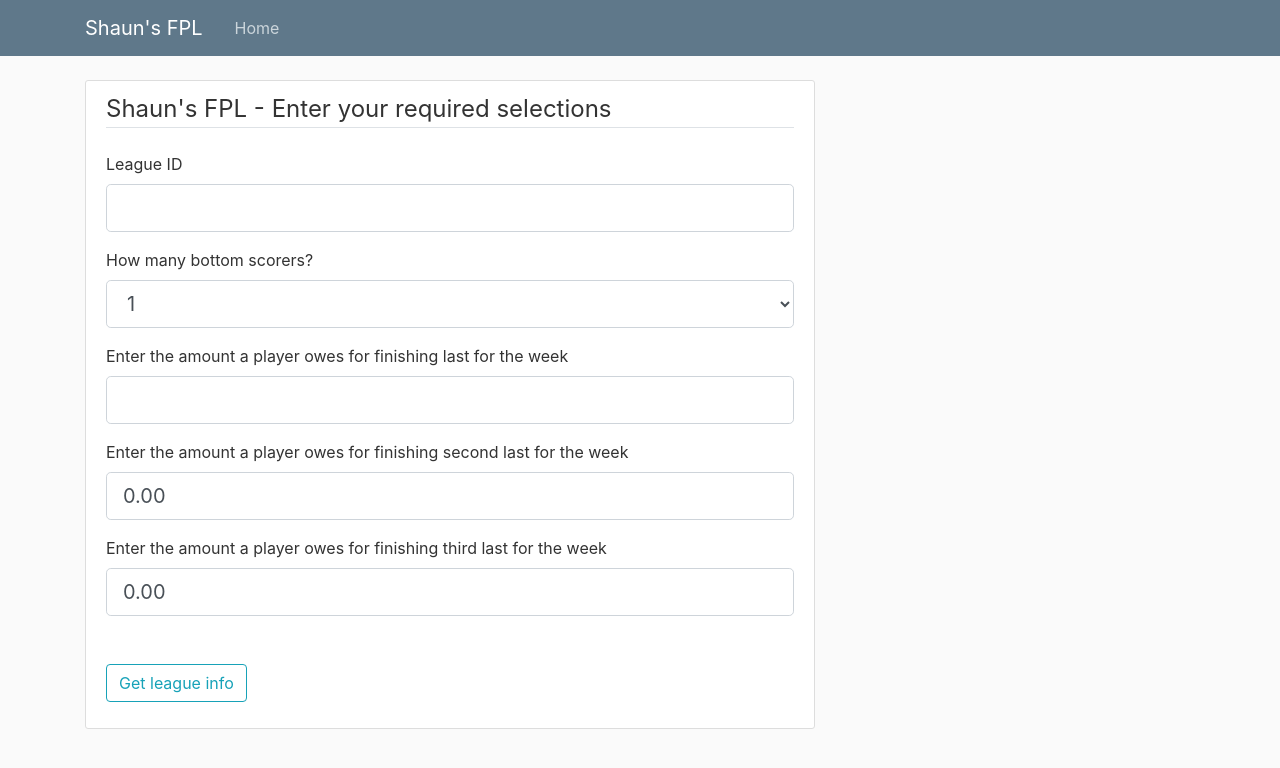
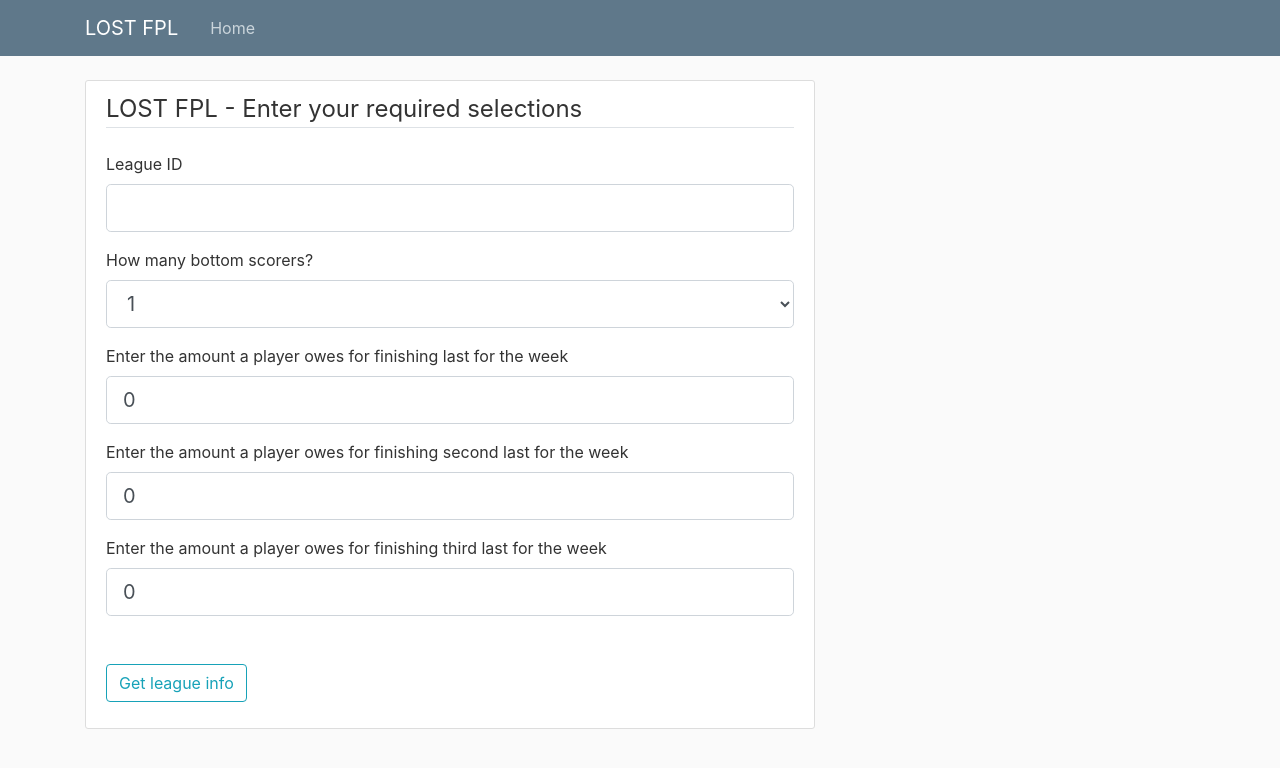
Before and after one commit to sjmabs/lostFPL, a Flask app: page / in a window 1280 px wide. Shown: the top 768 px of the page. Run offline with Flask 2, Linux system fonts and the light colour scheme; some libraries are stand-ins or nearby versions.

Commit message:
Updated name to LOST FPL

```diff
--- a/flaskFPL/main/forms.py
+++ b/flaskFPL/main/forms.py
@@ -1,5 +1,5 @@
 from flask_wtf import FlaskForm
-from wtforms import StringField, SubmitField, TextAreaField, IntegerField, SelectField, DecimalField
+from wtforms import StringField, SubmitField, TextAreaField, IntegerField, SelectField
 from wtforms.validators import DataRequired, ValidationError
 import requests
 
@@ -13,11 +13,11 @@ class PostForm(FlaskForm):
 
 class EnterID(FlaskForm):
     league_id = IntegerField('League ID', validators=[DataRequired()])
-    amount_owed = DecimalField('Enter the amount a player owes for finishing last for the week',
-                               validators=[DataRequired()])
-    amount_owed_2 = DecimalField('Enter the amount a player owes for finishing second last for the week',
+    amount_owed = IntegerField('Enter the amount a player owes for finishing last for the week',
                                default=0)
-    amount_owed_3 = DecimalField('Enter the amount a player owes for finishing third last for the week',
+    amount_owed_2 = IntegerField('Enter the amount a player owes for finishing second last for the week',
+                               default=0)
+    amount_owed_3 = IntegerField('Enter the amount a player owes for finishing third last for the week',
                                default=0)
     options = ["1", "2", "3"]
     select_one = SelectField(u"How many bottom scorers?", choices=options)
--- a/flaskFPL/templates/home.html
+++ b/flaskFPL/templates/home.html
@@ -4,7 +4,7 @@
           <form method ="POST" action="">
               {{ form.hidden_tag() }}
               <fieldset class="form-group">
-                  <legend class="border-bottom mb-4" >Shaun's FPL - Enter your required selections</legend>
+                  <legend class="border-bottom mb-4" >LOST FPL - Enter your required selections</legend>
                   <div class="form-group">
                       {{ form.league_id.label(class="form-control-label") }}
 
--- a/flaskFPL/templates/layout.html
+++ b/flaskFPL/templates/layout.html
@@ -11,16 +11,16 @@
     <link rel="stylesheet" type="text/css" href="{{ url_for('static', filename='main.css') }}">
 
     {% if title %}
-        <title>Shaun's FPL - {{ title }}</title>
+        <title>LOST FPL - {{ title }}</title>
     {% else %}
-        <title>Shaun's FPL</title>
+        <title>LOST FPL</title>
     {% endif %}
 </head>
 <body>
     <header class="site-header">
       <nav class="navbar navbar-expand-md navbar-dark bg-steel fixed-top">
         <div class="container">
-          <a class="navbar-brand mr-4" href="/">Shaun's FPL</a>
+          <a class="navbar-brand mr-4" href="/">LOST FPL</a>
           <button class="navbar-toggler" type="button" data-toggle="collapse" data-target="#navbarToggle" aria-controls="navbarToggle" aria-expanded="false" aria-label="Toggle navigation">
             <span class="navbar-toggler-icon"></span>
           </button>
```
